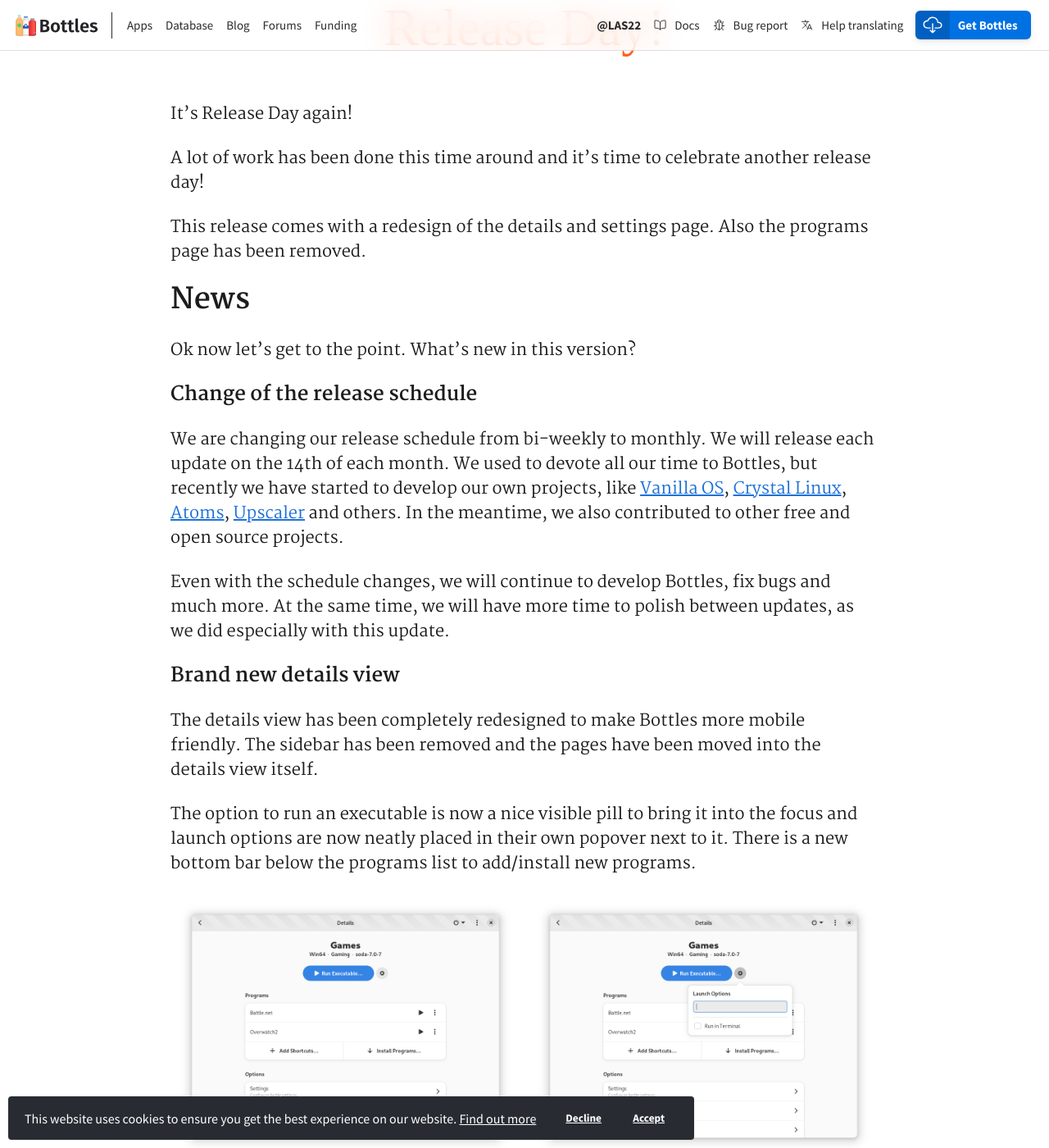
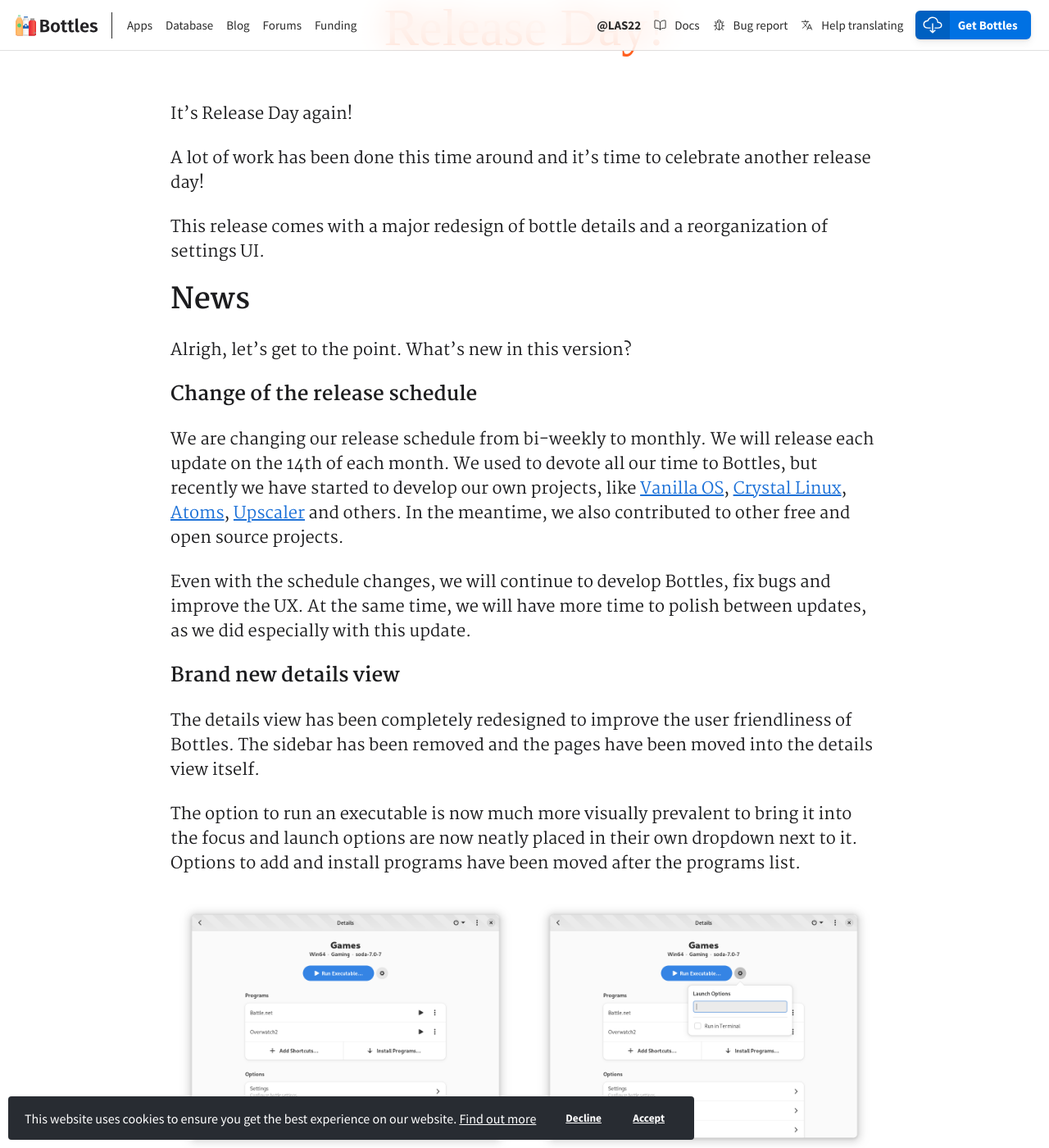
Before and after one commit to bottlesdevs/website, a Jekyll site: the page built from _posts/2022-11-14-release-2022.11.14.md, in a window 1280 px wide and 1400 px high, scrolled down 511 px. Shown: the whole window at 82% size. Built offline with Jekyll 4.4.1, drawn with Linux system fonts in a browser that asks for light colours; nearby versions of some CDN libraries; comment, search, counter and statistics services are not loaded; some of the changed text lies outside the part shown.

Commit message:
more blog post polish

```diff
--- a/_posts/2022-11-14-release-2022.11.14.md
+++ b/_posts/2022-11-14-release-2022.11.14.md
@@ -21,20 +21,20 @@
 
 A lot of work has been done this time around and it’s time to celebrate another release day!
 
-This release comes with a redesign of the details and settings page. Also the programs page has been removed.
+This release comes with a major redesign of bottle details and a reorganization of settings UI.
 
 ## News
-Ok now let’s get to the point. What’s new in this version?
+Alrigh, let’s get to the point. What’s new in this version?
 
 ### Change of the release schedule
 We are changing our release schedule from bi-weekly to monthly. We will release each update on the 14th of each month. We used to devote all our time to Bottles, but recently we have started to develop our own projects, like [Vanilla OS](https://vanillaos.org/), [Crystal Linux](https://getcryst.al/site), [Atoms](https://github.com/AtomsDevs/Atoms), [Upscaler](https://gitlab.com/TheEvilSkeleton/Upscaler) and others. In the meantime, we also contributed to other free and open source projects.
 
-Even with the schedule changes, we will continue to develop Bottles, fix bugs and much more. At the same time, we will have more time to polish between updates, as we did especially with this update.
+Even with the schedule changes, we will continue to develop Bottles, fix bugs and improve the UX. At the same time, we will have more time to polish between updates, as we did especially with this update.
 
 ### Brand new details view
-The details view has been completely redesigned to make Bottles more mobile friendly. The sidebar has been removed and the pages have been moved into the details view itself.
+The details view has been completely redesigned to improve the user friendliness of Bottles. The sidebar has been removed and the pages have been moved into the details view itself.
 
-The option to run an executable is now a nice visible pill to bring it into the focus and launch options are now neatly placed in their own popover next to it. There is a new bottom bar below the programs list to add/install new programs.
+The option to run an executable is now much more visually prevalent to bring it into the focus and launch options are now neatly placed in their own dropdown next to it. Options to add and install programs have been moved after the programs list.
 
 <div class="grid-pics">
     <img tooltip="Details View" class="on-light" src="/uploads/details-view-light.png" />
@@ -47,17 +47,17 @@
 </div>
 
 ### Redesigned settings
-Settings page has also received an overhaul, similar settings have been rearranged into groups making it easier to navigate through them.
+Settings page has also received an overhaul, similar settings have been rearranged into groups, making it easier to navigate through them.
 
 <img tooltip="Settings View" class="on-light" src="/uploads/settings-view-light.png" />
 <img tooltip="Settings View (dark)" class="on-dark" src="/uploads/settings-view-dark.png" />
 
 ### QoL Changes
-A lot of quality of life (QoL) improvements have been made to Bottles to improve usability. "states" have been renamed to "snapshots", rephased dialogs that tell user to wait, renamed "Documentation" to "Help", added mnemonics, and a lot more. Changes to Bottles to comply with GNOME's design guidelines.
+A lot of quality of life improvements have been made to Bottles to improve usability. "States" have been renamed to "Snapshots", several dialogs have been rephrased, "Documentation" has been renamed to "Help", mnemonics were added, along with a few more improvements that bring Bottles closer to GNOME Human Interface Guidelines.
 
-Refer to [#2228](https://github.com/bottlesdevs/Bottles/pull/2228) for full details.
+Check [#2228](https://github.com/bottlesdevs/Bottles/pull/2228) for full details.
 
-### Removal of color lookup table
+### Removal of vkBasalts' Color Lookup Table feature
 We decided to remove the color lookup table feature from the vkBasalt dialog. We realized that supporting color lookup tables is a really complicated task, and it's a topic we know very little about. We aren't sure if it's working correctly or not. We rather remove this feature than provide a potential broken feature. We apologize for users who have been using this feature, but if you understand how vkBasalt's color lookup table works, please don't hesitate to contact us!
 
 ### Components installation queue
```
